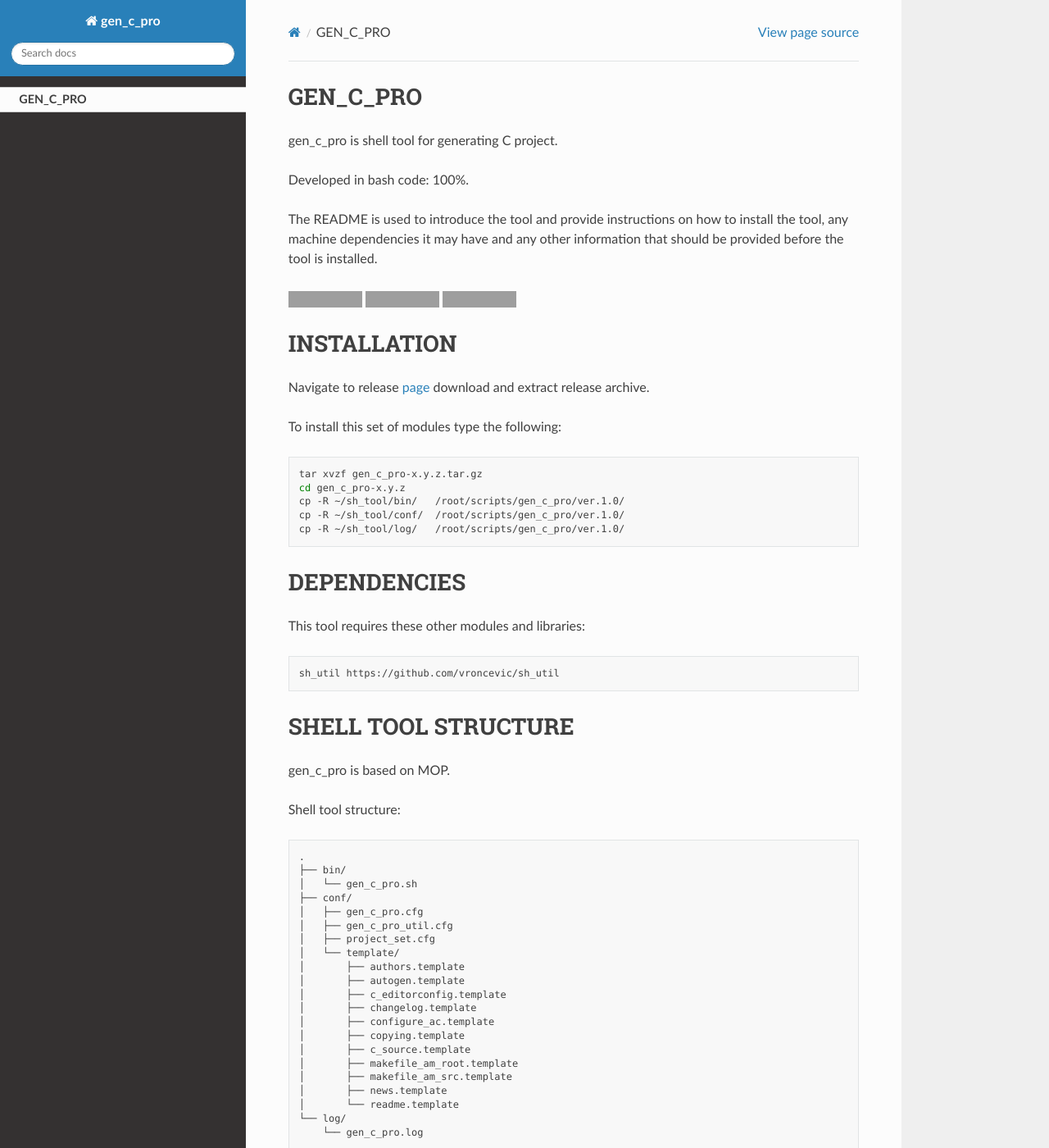
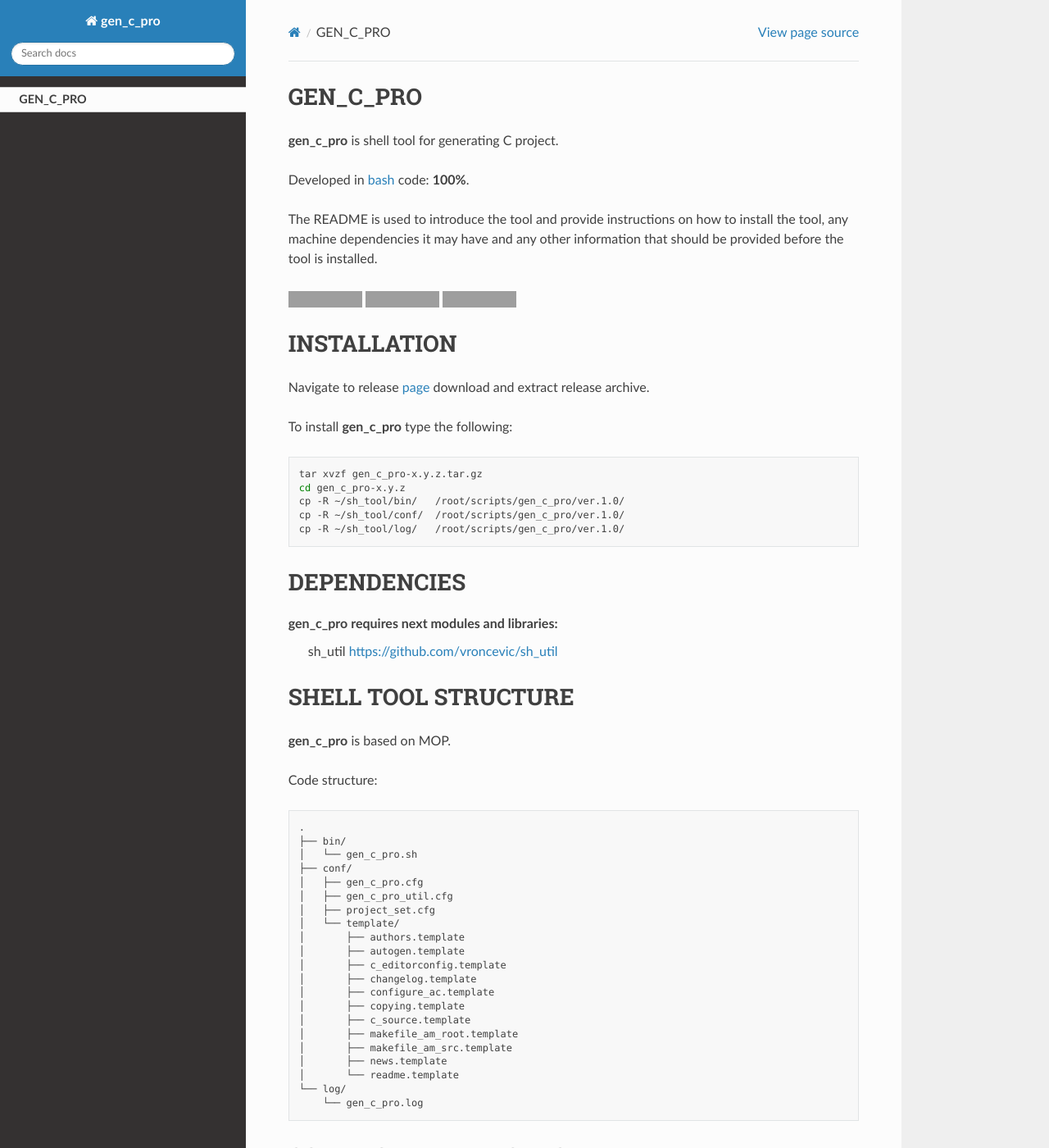
Before and after one commit to vroncevic/gen_c_pro, a Sphinx documentation site: the page built from docs/source/index.rst, in a window 1280 px wide and 1400 px high. Shown: the whole window at 82% size. Built offline with Sphinx 7.4.7 and the Read the Docs theme 2.0.0, drawn with Linux system fonts in a browser that asks for light colours; some of the changed text lies outside the part shown; grey boxes are pictures that could not be loaded.

Commit message:
[gen_c_pro] Updated Dockerfile, docs

```diff
--- a/docs/source/index.rst
+++ b/docs/source/index.rst
@@ -6,9 +6,9 @@
 
  self
 
-gen_c_pro is shell tool for generating C project.
+**gen_c_pro** is shell tool for generating C project.
 
-Developed in bash code: 100%.
+Developed in `bash <https://en.wikipedia.org/wiki/Bash_(Unix_shell)>`_ code: **100%**.
 
 The README is used to introduce the tool and provide instructions on
 how to install the tool, any machine dependencies it may have and any
@@ -27,11 +27,12 @@
 
 INSTALLATION
 -------------
+
 Navigate to release `page`_ download and extract release archive.
 
 .. _page: https://github.com/vroncevic/gen_c_pro/releases
 
-To install this set of modules type the following:
+To install **gen_c_pro** type the following:
 
 .. code-block:: bash
 
@@ -43,17 +44,16 @@
 
 DEPENDENCIES
 -------------
-This tool requires these other modules and libraries:
 
-.. code-block:: bash
-
-   sh_util https://github.com/vroncevic/sh_util
+**gen_c_pro** requires next modules and libraries:
+    sh_util `https://github.com/vroncevic/sh_util <https://github.com/vroncevic/sh_util>`_
 
 SHELL TOOL STRUCTURE
 ---------------------
-gen_c_pro is based on MOP.
 
-Shell tool structure:
+**gen_c_pro** is based on MOP.
+
+Code structure:
 
 .. code-block:: bash
 
```
Also changed, not shown: other parts of docs/source/index.rst (+1 -1 lines), README.md (+16 -17 lines), 6 other files.
